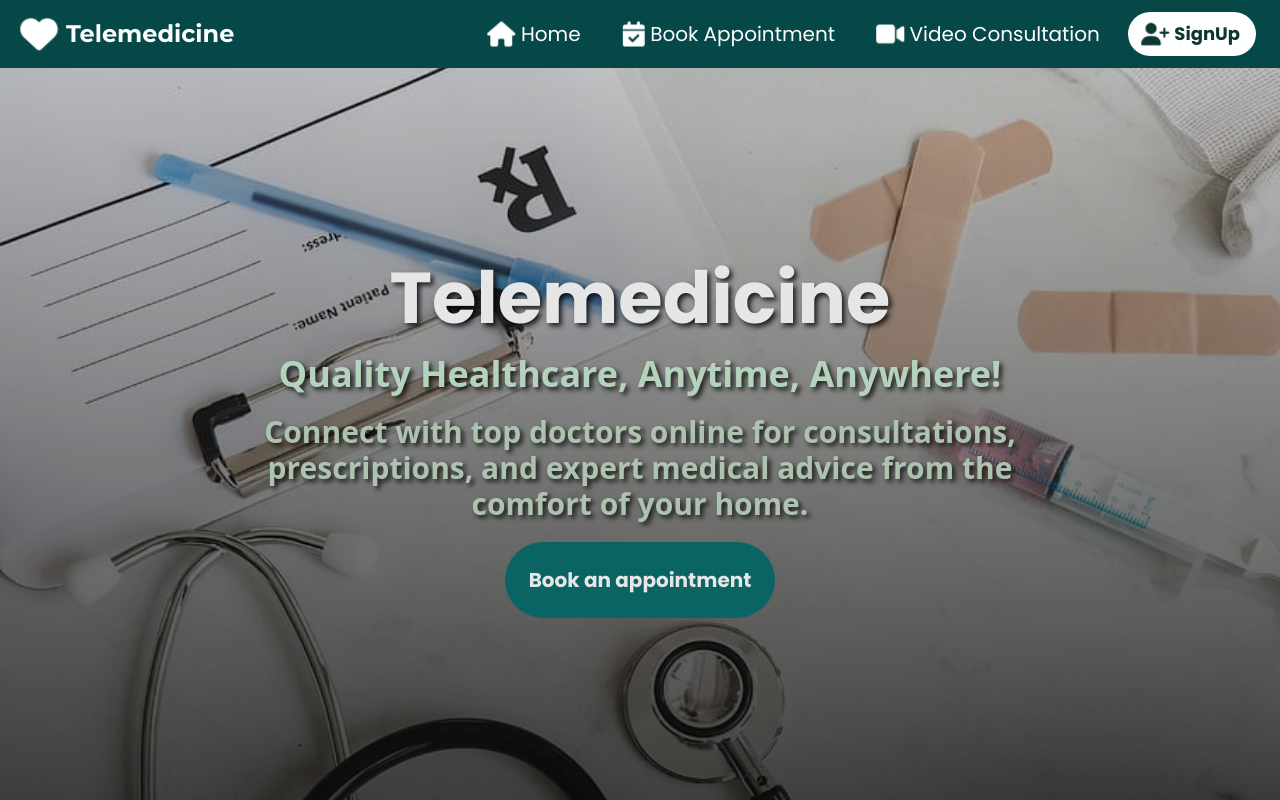
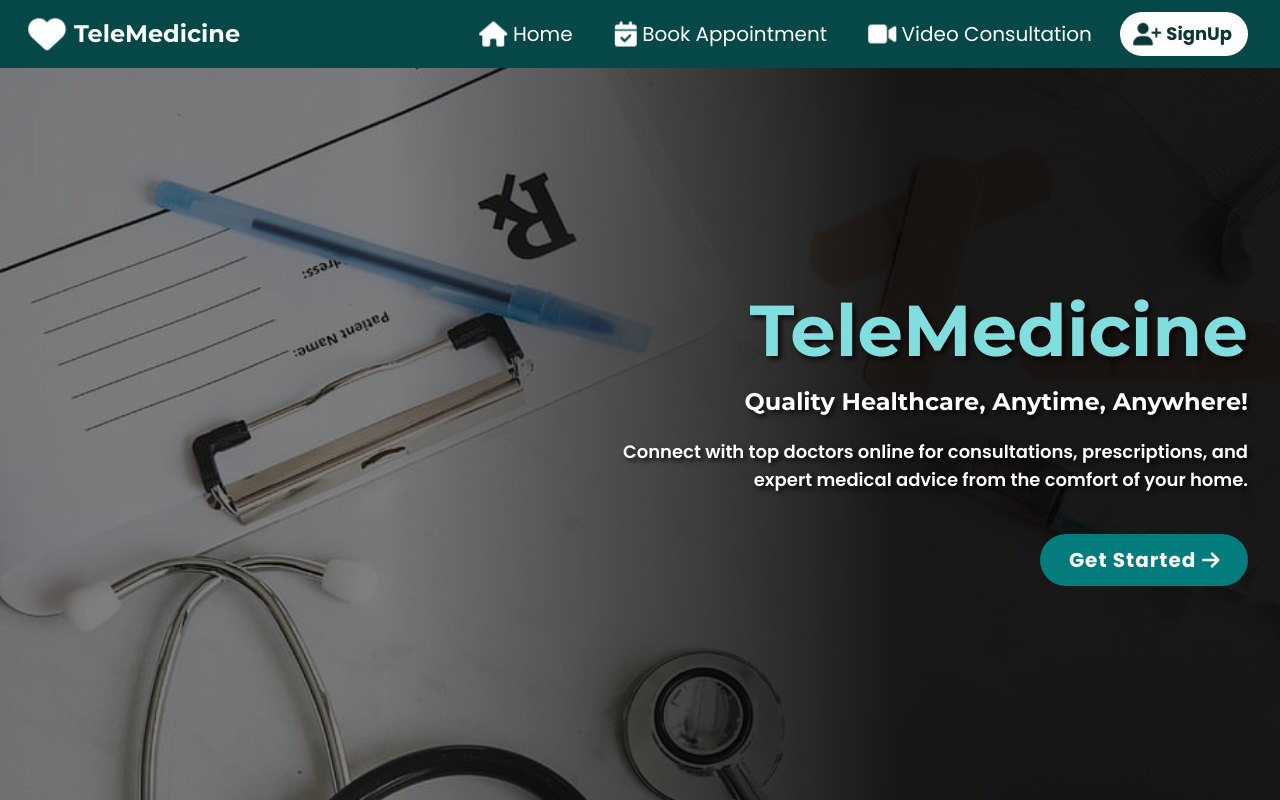
Before and after one commit to Sayantan-dev1003/TeleMedicine, a React (Vite) app in the folder frontend/: page / in a window 1280 px wide. Built offline with nearby package versions, Linux system fonts and the light colour scheme.

Commit message:
Hero Section done

```diff
--- a/frontend/src/Components/Home.jsx
+++ b/frontend/src/Components/Home.jsx
@@ -1,22 +1,42 @@
 import React from 'react';
 import LandingImage from "../../public/Landingimg.jpg";
 import Navbar from './Navbar';
+import { FontAwesomeIcon } from '@fortawesome/react-fontawesome';
+import { faArrowRight } from '@fortawesome/free-solid-svg-icons';
 
 const LandingPage = () => {
     return (
         <>
             <Navbar />
-            <div className="w-full min-h-screen bg-cover bg-center backdrop-blur-2xl brightness-90 flex justify-center items-center" style={{
-                backgroundImage: `linear-gradient(to bottom, rgba(0, 0, 0, 0.1), rgba(0, 0, 0, 0.7)), url(${LandingImage})`
-            }}>
-                <div className='items-center flex flex-col gap-5 text-center w-2/3 relative top-10'>
-                    <h1 className='font-bold text-7xl poppins text-white ' style={{ textShadow: "3px 3px 5px rgba(0, 0, 0, 0.8)" }}>Telemedicine</h1>
-                    <p className='font-bold text-4xl monterrat text-[#C9E9D2]' style={{ textShadow: "3px 3px 5px rgba(0, 0, 0, 0.8)" }}>Quality Healthcare, Anytime, Anywhere!</p>
-                    <p className='font-semibold text-3xl  text-[#C1D8C3] ' style={{ textShadow: "3px 3px 5px rgba(0, 0, 0, 0.8)" }}>Connect with top doctors online for consultations, prescriptions, and expert medical advice from the comfort of your home.</p>
+            <div
+                className="w-full min-h-screen bg-no-repeat bg-cover bg-center flex justify-end p-8 items-center poppins"
+                style={{
+                    backgroundImage: `
+                        linear-gradient(to right, rgba(0, 0, 0, 0.5) 30%, rgba(0, 0, 0, 0.9) 70%),
+                        url(${LandingImage})
+                    `,
+                    backgroundSize: 'cover',
+                    backgroundPosition: 'top left'
+                }}
+            >
+                <div className='flex flex-col gap-5 text-right w-[55%] relative justify-center items-end top-10'>
+                    <h1 className='font-bold text-7xl poppins text-[#81dede] montserrat'
+                        style={{ textShadow: "3px 3px 5px rgba(0, 0, 0, 0.8)" }}>
+                        TeleMedicine
+                    </h1>
+                    <p className='font-bold text-2xl montserrat text-white'
+                        style={{ textShadow: "3px 3px 5px rgba(0, 0, 0, 0.8)" }}>
+                        Quality Healthcare, Anytime, Anywhere!
+                    </p>
+                    <p className='font-semibold text-lg text-white'
+                        style={{ textShadow: "3px 3px 5px rgba(0, 0, 0, 0.8)" }}>
+                        Connect with top doctors online for consultations, prescriptions, and expert medical advice from the comfort of your home.
+                    </p>
 
-                    <button className='bg-[#0c6f6f] text-white p-6 text-center text-xl rounded-full cursor-pointer poppins hover:bg-yellow-300 hover:text-[#064747] hover:scale-110 transform duration-300 ease-in-out font-bold'>Book an appointment</button>
+                    <button className='bg-[#027c7c] text-white mt-5 w-52 px-6 py-3 tracking-wider text-center text-xl rounded-full cursor-pointer poppins hover:bg-[#81dede] hover:text-[#064747] hover:scale-110 transform duration-300 ease-in-out font-bold'>
+                        Get Started <FontAwesomeIcon icon={faArrowRight} />
+                    </button>
                 </div>
-
             </div>
         </>
     );
--- a/frontend/src/Components/Navbar.jsx
+++ b/frontend/src/Components/Navbar.jsx
@@ -10,24 +10,24 @@ const Navbar = () => {
     const [isSigninOpen, setIsSigninOpen] = useState(false);
 
     return (
-        <nav className="w-full fixed z-10 bg-[#064848] py-3 px-6 poppins">
+        <nav className="w-full fixed z-10 bg-[#064848] py-3 px-8 poppins">
             <div className="w-full flex justify-between items-center">
                 <div className="flex items-center gap-3">
                     <FontAwesomeIcon icon={faHeart} className='fa-solid fa-heart fa-beat text-white text-3xl' />
-                    <div className="text-white text-2xl font-bold montserrat">Telemedicine</div>
+                    <div className="text-white text-2xl font-bold montserrat">TeleMedicine</div>
                 </div>
                 <ul className="flex space-x-3">
                     <li
-                        className="text-white flex gap-2 items-center hover:text-yellow-200  cursor-pointer text-xl px-4 py-2 rounded-full hover:bg-[#0d3733] hover:scale-110 transform duration-300 ease-in-out"> <FontAwesomeIcon icon={faHome} className='fa-solid fa-beat text-white text-xl ' />Home
+                        className="text-white flex gap-2 items-center hover:text-[#81dede]  cursor-pointer text-xl px-4 py-2 rounded-full hover:bg-[#0d3733] hover:scale-105 transform duration-300 ease-in-out"> <FontAwesomeIcon icon={faHome} className='fa-solid fa-beat text-white text-xl ' />Home
                     </li>
                     <li
-                        className="text-white flex gap-2 items-center  hover:text-yellow-200 cursor-pointer text-xl px-4 py-2 rounded-full hover:bg-[#0d3733] hover:scale-110 transform duration-300 ease-in-out"><FontAwesomeIcon icon={faCalendarCheck} className='fa-solid fa-beat text-white text-xl ' />Book Appointment
+                        className="text-white flex gap-2 items-center  hover:text-[#81dede] cursor-pointer text-xl px-4 py-2 rounded-full hover:bg-[#0d3733] hover:scale-105 transform duration-300 ease-in-out"><FontAwesomeIcon icon={faCalendarCheck} className='fa-solid fa-beat text-white text-xl ' />Book Appointment
                     </li>
                     <li
-                        className="text-white flex gap-2 items-center hover:text-yellow-200 cursor-pointer text-xl px-4 py-2 rounded-full hover:bg-[#0d3733] hover:scale-110 transform duration-300 ease-in-out"><FontAwesomeIcon icon={faVideo} className='fa-solid fa-beat text-white text-xl ' />Video Consultation
+                        className="text-white flex gap-2 items-center hover:text-[#81dede] cursor-pointer text-xl px-4 py-2 rounded-full hover:bg-[#0d3733] hover:scale-105 transform duration-300 ease-in-out"><FontAwesomeIcon icon={faVideo} className='fa-solid fa-beat text-white text-xl ' />Video Consultation
                     </li>
                     <button
-                        className="text-[#0d3733] bg-white flex gap-2 items-center hover:text-yellow-200 cursor-pointer text-lg px-4 py-2 rounded-full hover:bg-[#0d3733] hover:scale-110 transform duration-300 ease-in-out font-bold" onClick={() => setIsSignupOpen(true)}><FontAwesomeIcon icon={faUserPlus} className='fa-solid fa-beat text-lg ' />SignUp
+                        className="text-[#0d3733] bg-white flex gap-2 items-center hover:text-[#81dede] cursor-pointer text-lg px-4 py-2 rounded-full hover:bg-[#0d3733] hover:scale-105 transform duration-300 ease-in-out font-bold" onClick={() => setIsSignupOpen(true)}><FontAwesomeIcon icon={faUserPlus} className='fa-solid fa-beat text-lg ' />SignUp
                     </button>
 
                 </ul>
```
